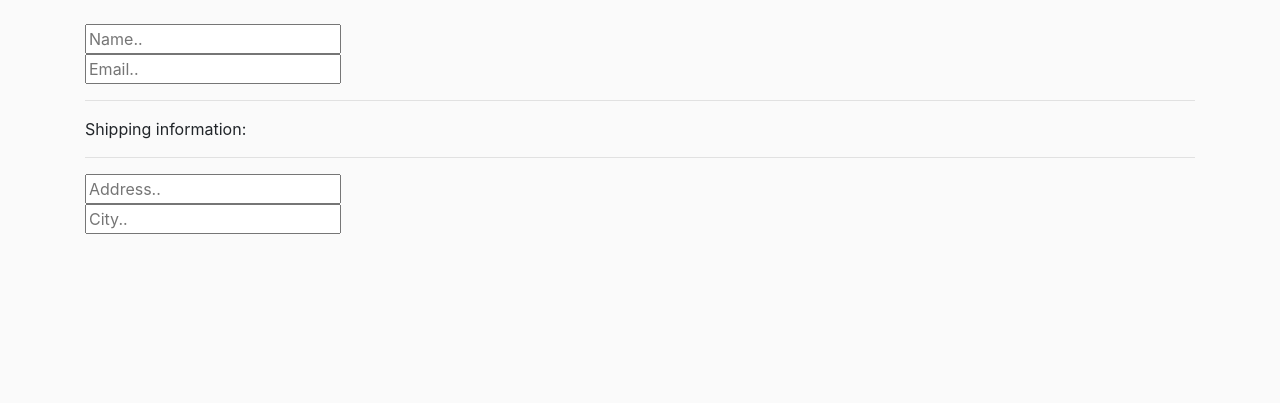
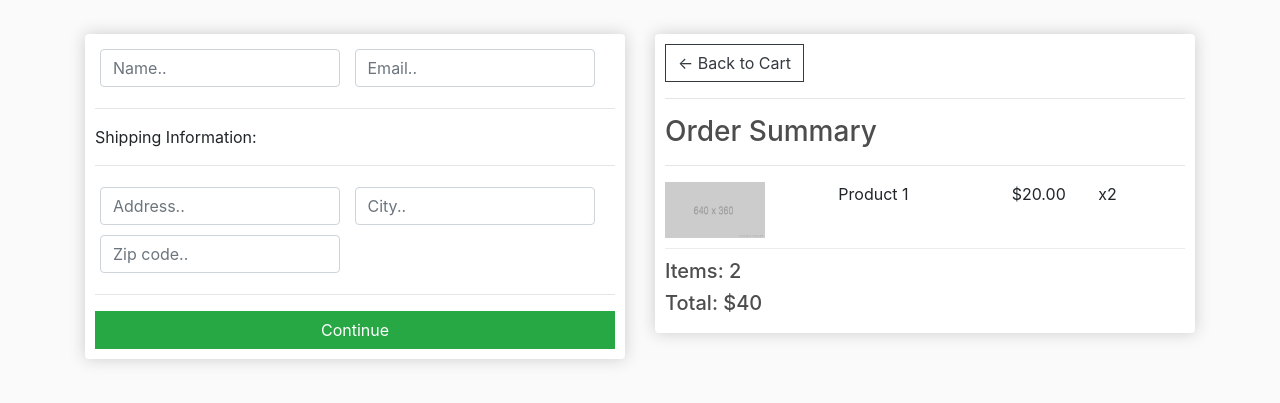
Before and after one commit to Golso/Jewellery-Shop-Management-System, a Django app: page /checkout/ in a window 1280 px wide. Shown: the part 57-460 px from the top of the page. Run offline with Django 3.2, Linux system fonts and the light colour scheme; some libraries are stand-ins or nearby versions.

Commit message:
Checkout.html

```diff
--- a/store/templates/store/Checkout.html
+++ b/store/templates/store/Checkout.html
@@ -1,26 +1,61 @@
 {% extends 'store/main.html' %}
 {% load static %}
 {% block content %}
-    <form>
-        <div>
-            <div>
-                <input type="text" name="name" placeholder="Name..">
+    <div class="row">
+        <div class="col-lg-6">
+            <div class="box-element" id="form-wrapper">
+                <form id="form">
+                    <div id="user-info">
+                        <div class="form-field">
+                            <input required class="form-control" type="text" name="name" placeholder="Name..">
+                        </div>
+                        <div class="form-field">
+                            <input required class="form-control" type="email" name="email" placeholder="Email..">
+                        </div>
+                    </div>
+
+                    <div id="shipping-info">
+                        <hr>
+                        <p>Shipping Information:</p>
+                        <hr>
+                        <div class="form-field">
+                            <input class="form-control" type="text" name="address" placeholder="Address..">
+                        </div>
+                        <div class="form-field">
+                            <input class="form-control" type="text" name="city" placeholder="City..">
+                        </div>
+                        <div class="form-field">
+                            <input class="form-control" type="text" name="zipcode" placeholder="Zip code..">
+                        </div>
+                    </div>
+
+                    <hr>
+                    <input id="form-button" class="btn btn-success btn-block" type="submit" value="Continue">
+                </form>
             </div>
-            <div>
-                <input type="text" name="email" placeholder="Email..">
+            <br>
+
+            <div class="box-element hidden" id="payment-info">
+                <small>Paypal options</small>
             </div>
         </div>
 
-        <div>
-            <hr>
-            <p>Shipping information:</p>
-            <hr>
-            <div>
-                <input type="text" name="address" placeholder="Address..">
-            </div>
-            <div>
-                <input type="text" name="city" placeholder="City..">
+
+        <div class="col-lg-6">
+            <div class="box-element">
+                <a  class="btn btn-outline-dark" href="{% url 'cart' %}">&#x2190; Back to Cart</a>
+                <hr>
+                <h3>Order Summary</h3>
+                <hr>
+                <div class="cart-row">
+                    <div style="flex:2"><img class="row-image" src="{% static 'img/placeholder.png' %}"></div>
+                    <div style="flex:2"><p>Product 1</p></div>
+                    <div style="flex:1"><p>$20.00</p></div>
+                    <div style="flex:1"><p>x2</p></div>
+                </div>
+                <h5>Items:   2</h5>
+                <h5>Total:   $40</h5>
             </div>
         </div>
-    </form>
+    </div>
 {% endblock content %}
```
